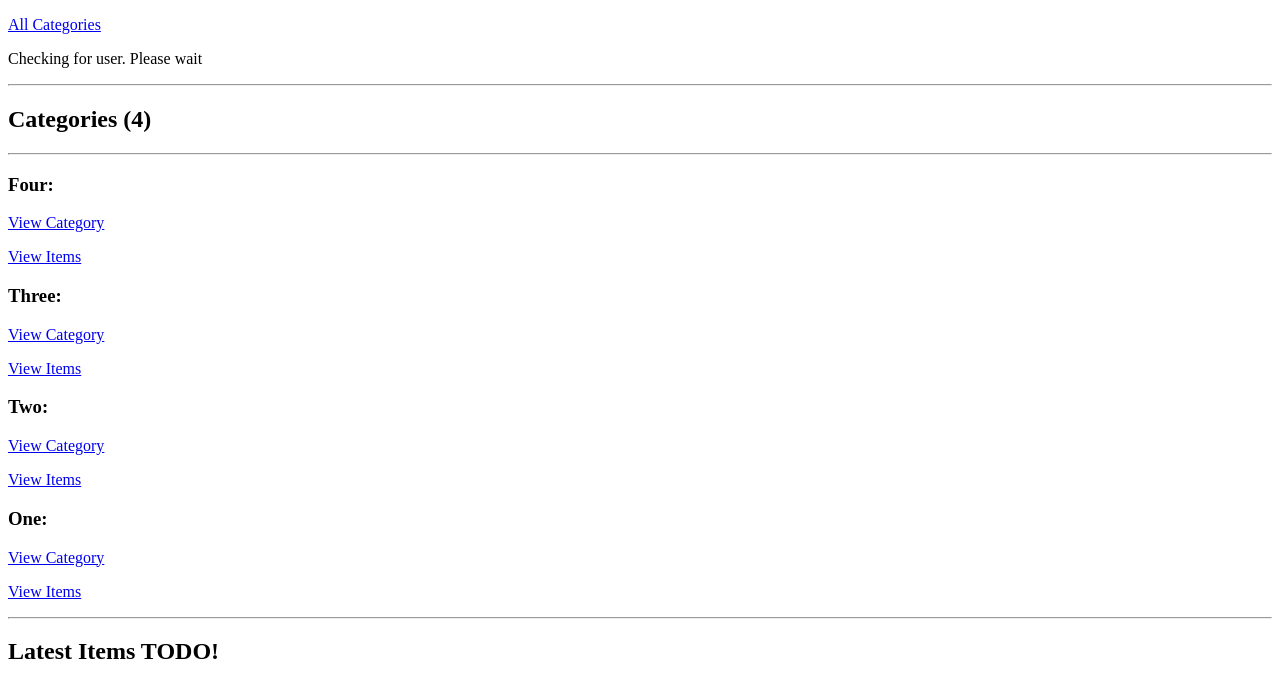
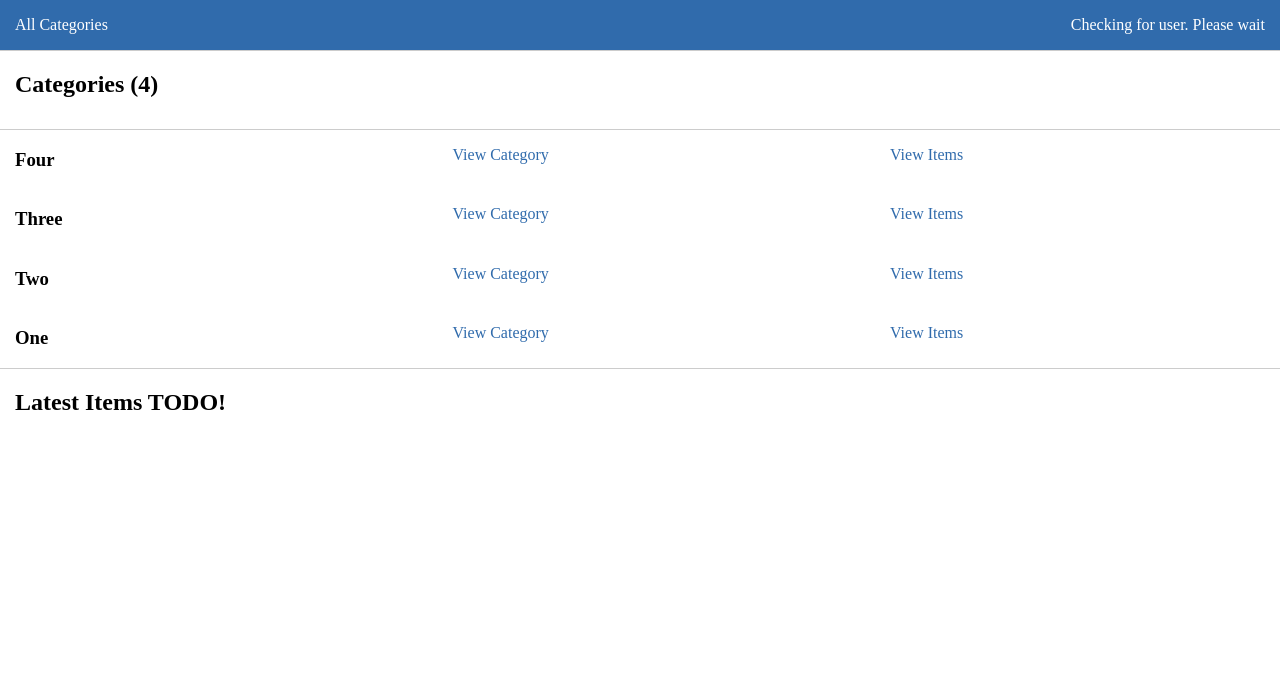
Before and after one commit to btyy77c/python_flask, a Flask app: page / in a window 1280 px wide. Shown: the top 698 px of the page. Run offline with Flask 2, Linux system fonts and the light colour scheme; data comes from the database, SQL or seed files in the repository; data that the repository does not hold is empty; some libraries are stand-ins or nearby versions.

Commit message:
Basic index styles

```diff
--- a/static/css/index.css
+++ b/static/css/index.css
@@ -1,3 +1,57 @@
+a {
+  color: #98B9F2;
+  text-decoration: none;
+}
+
+body {
+  margin: 0;
+  padding: 0;
+}
+
+body a {
+  color: #306BAC;
+  text-decoration: none;
+}
+
+body > * {
+  padding: 0 15px;
+}
+
+button {
+  background-color: #98B9F2;
+  border: 0;
+  color: #141B41;
+  cursor: pointer;
+  padding: 7px;
+}
+
+nav {
+  align-items: center;
+  background-color: #306BAC;
+  border-bottom: 1px solid #ccc;
+  color: #fff;
+  display: grid;
+  grid-template-columns: 45% 45%;
+  justify-content: space-between;
+}
+
+nav a {
+  color: #fff;
+  text-decoration: none;
+}
+
+#createCategory {
+  align-items: center;
+  display: grid;
+  grid-template-columns: 80% 15%;
+  justify-content: space-between;
+}
+
+#createCategory input {
+  width: 60vw;
+  padding: 4px;
+}
+
 #createCategoryErrors,
 #categoryErrorMessages {
   color: red;
@@ -11,3 +65,18 @@
   grid-template-columns: 25% 50% 15%;
   justify-content: space-between;
 }
+
+#userSignIn {
+  text-align: right;
+}
+
+.catgeory-index-header {
+  border-bottom: 1px solid #ccc;
+}
+
+.catgeory-index-list {
+  border-bottom: 1px solid #ccc;
+  display: grid;
+  grid-template-columns: 30% 30% 30%;
+  justify-content: space-between;
+}
--- a/templates/categories/index.html
+++ b/templates/categories/index.html
@@ -1,13 +1,15 @@
 {% extends 'layout/index.html' %}
 
 {% block content %}
+  <div class='catgeory-index-header'>
     <h2>Categories ({{ categories.__len__() }})</h2>
     <div id='createCategory'></div>
     <p id='createCategoryErrors'></p>
-  <hr />
+  </div>
 
+  <div class='catgeory-index-list'>
     {% for category in categories %}
-    <h3>{{ category.name }}:</h3>
+      <h3>{{ category.name }}</h3>
       <a href="{{ url_for('CategoryShow', name=category.name) }}">
         <p>View Category</p>
       </a>
@@ -16,7 +18,6 @@
         <p>View Items</p>
       </a>
     {% endfor %}
-
-  <hr />
+  </div>
   <h2>Latest Items TODO!</h2>
 {% endblock %}
--- a/templates/items/index.html
+++ b/templates/items/index.html
@@ -1 +1,5 @@
-<h1>Items by Category {{ category_name }}</h1>
+{% extends 'layout/index.html' %}
+
+{% block content %}
+  <h1>Items by Category {{ category_name }}</h1>
+{% endblock %}
--- a/templates/layout/index.html
+++ b/templates/layout/index.html
@@ -24,11 +24,10 @@
   </head>
 
   <body>
-    <a href='/'><p>All Categories</p></a>
-    <div id='userSignIn'>
-      <p>Checking for user. Please wait</p>
-    </div>
-    <hr />
+    <nav>
+      <a href='/'><p>All Categories</p></a>
+      <div id='userSignIn'><p>Checking for user. Please wait</p></div>
+    </nav>
 
     {% block content %}
     {% endblock %}
```
Lines whose indentation alone changed are shown as unchanged.
